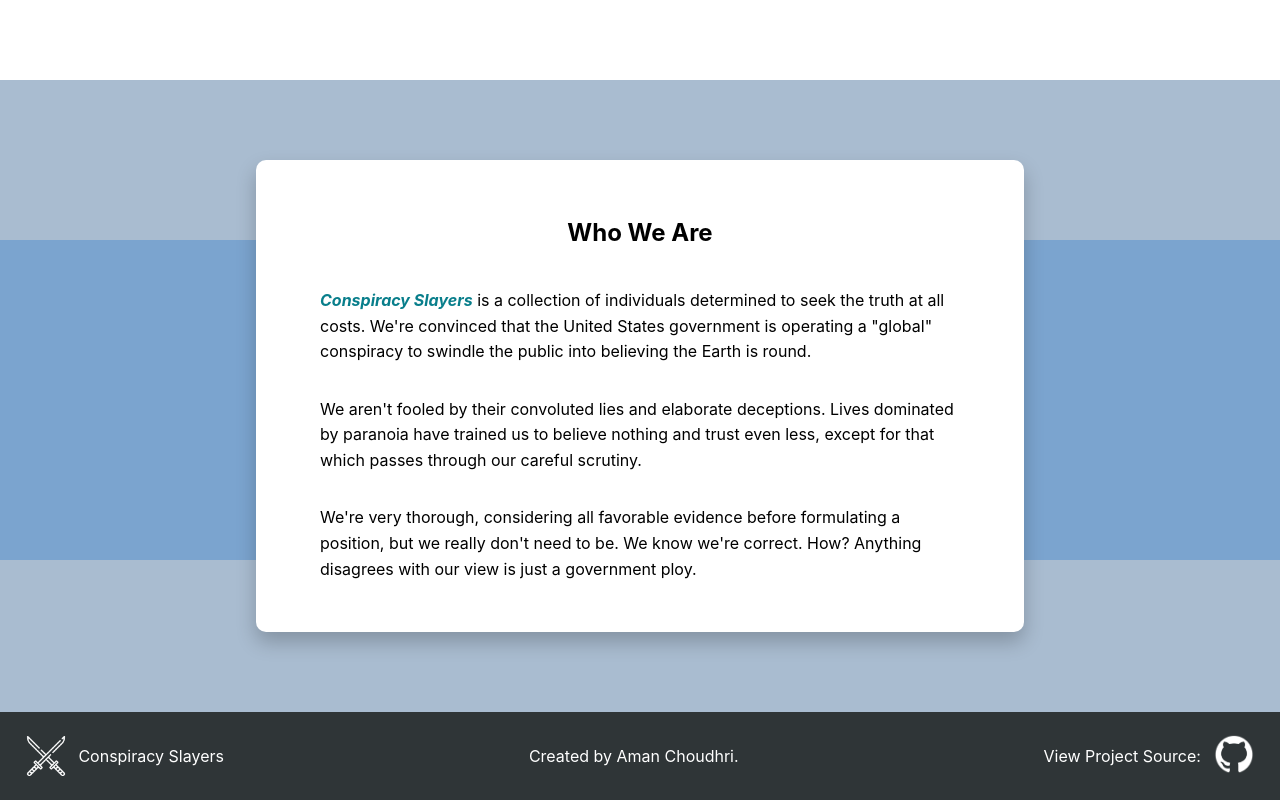
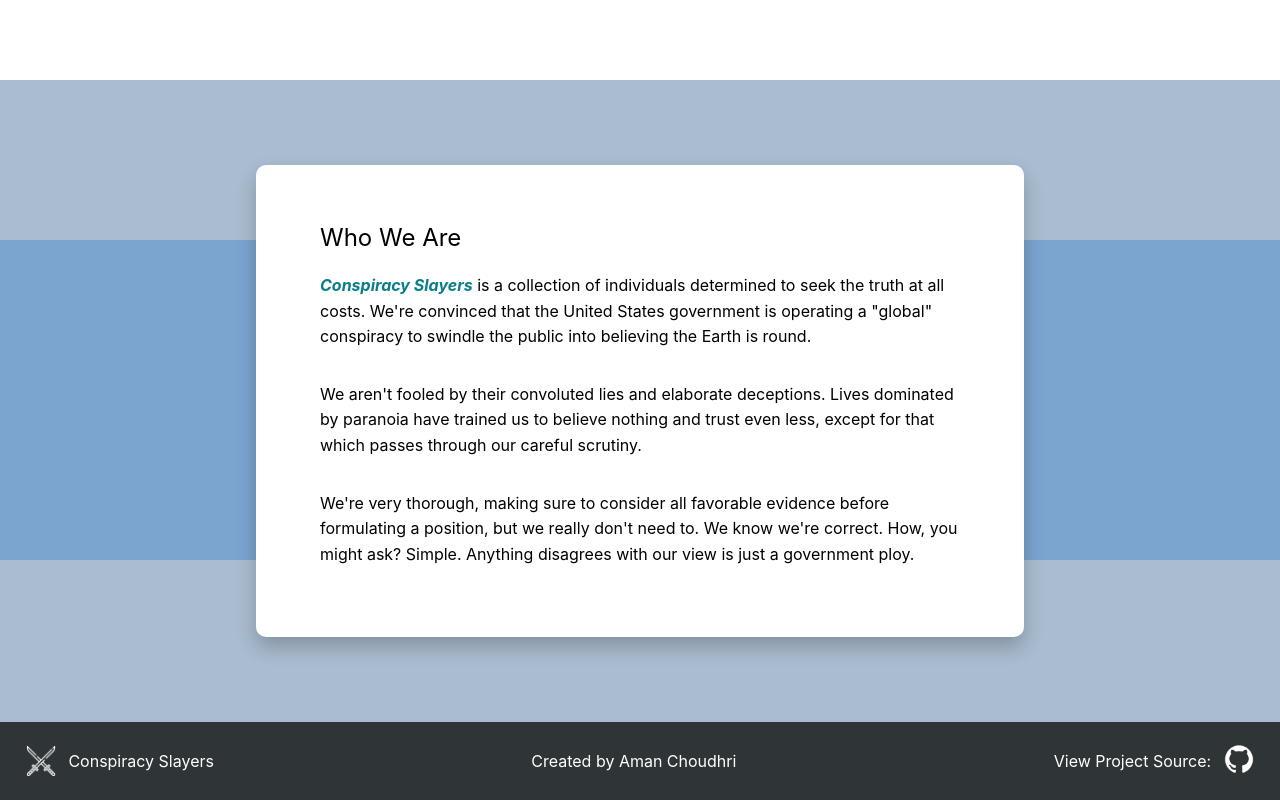
Before and after one commit to aman527/flat-earth-satire, a React (Create React App) app: page /about in a window 1280 px wide. Built offline with nearby package versions, Linux system fonts and the light colour scheme.

Commit message:
Fix formatting and edit blog

```diff
--- a/src/About.js
+++ b/src/About.js
@@ -17,7 +17,7 @@ function About () {
                     <h2>Who We Are</h2>
                     <p><em style = {{color: "#087E8B", fontWeight: 'bold'}}>Conspiracy Slayers</em> is a collection of individuals determined to seek the truth at all costs. We're convinced that the United States government is operating a "global" conspiracy to swindle the public into believing the Earth is round.</p>
                     <p>We aren't fooled by their convoluted lies and elaborate deceptions. Lives dominated by paranoia have trained us to believe nothing and trust even less, except for that which passes through our careful scrutiny.</p>
-                    <p>We're very thorough, considering all favorable evidence before formulating a position, but we really don't need to be. We know we're correct. How? Anything disagrees with our view is just a government ploy.</p>
+                    <p>We're very thorough, making sure to consider all favorable evidence before formulating a position, but we really don't need to. We know we're correct. How, you might ask? Simple. Anything disagrees with our view is just a government ploy.</p>
 
                 </div>
             </div>
--- a/src/App.css
+++ b/src/App.css
@@ -119,7 +119,7 @@
   top: -20vh;
 }
 .nav .logo {
-  height: 5vh;
+  height: 35px;
   margin-left: 2vw;
   margin-right: 1vw;
 }
@@ -208,7 +208,10 @@ hr {
   margin: 2vh 0 2vh 0;
 }
 .obama-quote {
-  max-width: 100%;
+  align-self: center;
+  margin: 2vh 0 2vh 0;
+  width: 80%;
+  max-width: 1000px;
   height: auto;
 }
 .about-card {
@@ -268,11 +271,11 @@ hr {
   align-items: center;
 }
 .footer .logo {
-  height: 5vh;
+  height: 30px;
   margin: 3vh 1vw 3vh 2vw;
 }
 .footer .github {
-  height: 5vh;
+  height: 30px;
   margin: 0 2vw 0 1vw;
 }
 /* #endregion */
@@ -389,12 +392,15 @@ hr {
   display: flex;
   flex-direction: column;
   justify-content: center;
-  align-items: center;
+}
+
+.about h2 {
+  font-weight: normal;
+  margin: 0;
 }
 
 
 
 
 
-
 /* #endregion */
--- a/src/ArticleContent.js
+++ b/src/ArticleContent.js
@@ -15,10 +15,10 @@ export default function ArticleContent() {
             </p>
             <hr />
             <p>
-                It’s time to rip away the veils that conceal the truth. Be warned: the extent of the government conspiracy is so great that they have been conditioning you since birth. There will be times in this article where you may question, where you may doubt, where you may even refuse to believe the simple explanation that lies before you. This is nothing but another government trick to deceive you. Do <span className = "emphasized">not</span> be fooled. After all, who do you trust more: me, or the government?
+                It’s time to rip away the veils that conceal the truth. Be warned: the extent of the conspiracy is so great that the government has been conditioning you since birth. There will be times in this article where you may question, where you may doubt, where you may even refuse to believe the simple explanation that lies before you. This is nothing but another trick to deceive you. Do <span className = "emphasized">not</span> be fooled. After all, who do you trust more: me, or the government?
             </p>
             <p>
-                I’ll begin by walking you through the countless hours of intensive and high stakes reporting I conducted to expose this government fraud. At every step of the way, I pulled information from only the most trustworthy of sources, so rest assured that what you’re about to read is indisputably accurate.
+                I’ll begin by detailing the countless hours of intensive and high stakes reporting I conducted to expose this government fraud. At every step of the way, I pulled information from only the most trustworthy of sources, so rest assured that what you’re about to read is indisputably accurate.
             </p>
             <p>
                 I’ve always harbored suspicions that perhaps the government was trying to hide something from us, so I started aggressively searching for “failed government conspiracy coverups” on social media. As continued, I found progressively less and less evidence, a sure sign that I was on the right track. Lower quality evidence and less of it can only mean one thing: an increase in government censorship to prevent anyone from discovering the truth.
@@ -47,16 +47,16 @@ export default function ArticleContent() {
             </p>
             <img src = {obama_quote} alt = "Obama quoted saying the earth is flat." className = "obama-quote"></img>
             <p>
-                Such evidence can&rsquo;t be faked with current technology, so these words must have come right from the Former President himself! The evidence in favor of the flat earth is pretty unequivocal, so let&rsquo;s now tear down some of the &ldquo;evidence&rdquo; to the contrary.
+                An image like that just can&rsquo;t be faked with current technology, so these words must have come right from the Former President himself. Now, let's just examine the counter-evidence because how could I post this without even acknowledging the other side? I am a proponent of well-evidenced and thorough argumentation, after all.
             </p>
             <p>
-                First of all, some proclaim that photographs taken by NASA that depict a round Earth are hard proof of their argument. How na&iuml;ve. Image forgery technology has advanced by leaps and bounds in the last few years, so producing a high-resolution image of a round Earth is now trivial for an organization with as much funding as NASA. Why should we blindly put our faith in these images from sources we don&rsquo;t know and that are plastered all over websites we don&rsquo;t trust?
+                First of all, some proclaim that photographs taken by NASA that depict a round Earth are hard proof of their argument. How <span className = "emphasized">na&iuml;ve</span>. Image forgery technology has advanced by leaps and bounds in the last few years, so producing a high-resolution image of a round Earth is now trivial for an organization with as much funding as NASA. Why should we blindly put our faith in these images from sources we don&rsquo;t know and which are plastered all over websites we don&rsquo;t trust?
             </p>
             <p>
-                Another widely cited piece of &ldquo;evidence&rdquo; among flat earth deniers is the tale of the blogger Kayleigh Williams. In an attempt to determine the geometry of the Earth once and for all, Williams decided to journey across the entirety of the Earth&rsquo;s equator and film the entire trip. She reasoned that if she returned to the same location after traversing the equator, the Earth must be a sphere. While she did claim in a follow-up blog post that she ended up returning to the same spot (with a video that seemed to corroborate the story), there&rsquo;s a simple explanation for all this.
+                Another piece of &ldquo;evidence&rdquo; among flat earth deniers is the tale of the blogger Kayleigh Williams. In an attempt to determine the geometry of the Earth once and for all, Williams decided to journey across the entirety of the Earth&rsquo;s equator and film the whole trip. She reasoned that if she returned to the same location after traversing the equator, the Earth must be a sphere. While she did claim in a follow-up blog post that she ended up returning to the same spot (with a video that seemed to corroborate the story), there&rsquo;s a <span className = "emphasized">simple explanation</span> for all this.
             </p>
             <p>
-                The United States government has stationed military personnel and NASA employees along the edge of the Earth to prevent any inquisitive souls like Williams from discovering the truth. Once Williams reached the wall of ice that surrounds the earth (which can be seen in the header of this article), she was apprehended by armed guards and tranquilized. At this point, she was rushed to the other side of the flat Earth using a secret underground network of high-speed transportation tunnels. Her memories of the ordeal were erased using experimental government mind-control drugs and the video footage was doctored to create the illusion of a smooth transition between locations. The public (and Williams) were none the wiser to any of this deception, and the widespread belief in the round Earth remained unchallenged.
+                It's clear that the United States government has stationed military personnel and NASA employees along the edge of the Earth to prevent any inquisitive souls like Williams from discovering the truth. Once Williams reached the edge, she must've been apprehended by these guards and tranquilized. At this point, she was rushed to the other side of the flat Earth using an underground network of high-speed transportation tunnels, build by the government and concealed from the people. Her memories of the ordeal were erased using experimental government mind-control drugs and the video footage was doctored to create the illusion of a smooth transition between locations. Williams was released to continue the remainder of her journey, and after reaching the location where she started, she concluded that the Earth was spherical. To the public, this story simply confirmed what they already "knew" and was of little note, so the tale largely faded away... just what the government wanted. The public (and Williams) were none the wiser to any of this deception, and the widespread belief in the round Earth remained unchallenged.
             </p>
             <p>
                 That is, until now. Now, you know the truth. Now, you know that our government &ndash; which is sworn by the Constitution to protect us, the people &ndash; is conspiring to keep the public in the dark. Now, you know what lies behind the veil the government has so carefully crafted to blind you. At least, you should. If you <em>still</em> refuse to accept that the Earth is flat, don&rsquo;t even try emailing to convince me. Nothing can change my mind: <span className = "emphasized">I already know I&rsquo;m right</span>.
--- a/src/Footer.js
+++ b/src/Footer.js
@@ -9,7 +9,7 @@ const Footer = () => {
                 <img src = {logo} alt = "" className = "logo"></img>
                 <p>Conspiracy Slayers</p>
             </div>
-            <p>Created by Aman Choudhri.</p>
+            <p>Created by Aman Choudhri</p>
             <div>
                 <p>View Project Source:</p>
                 <a href = "https://github.com/aman527/flat-earth-satire"><img src = {github} alt = "" className = "github"></img></a>
```
